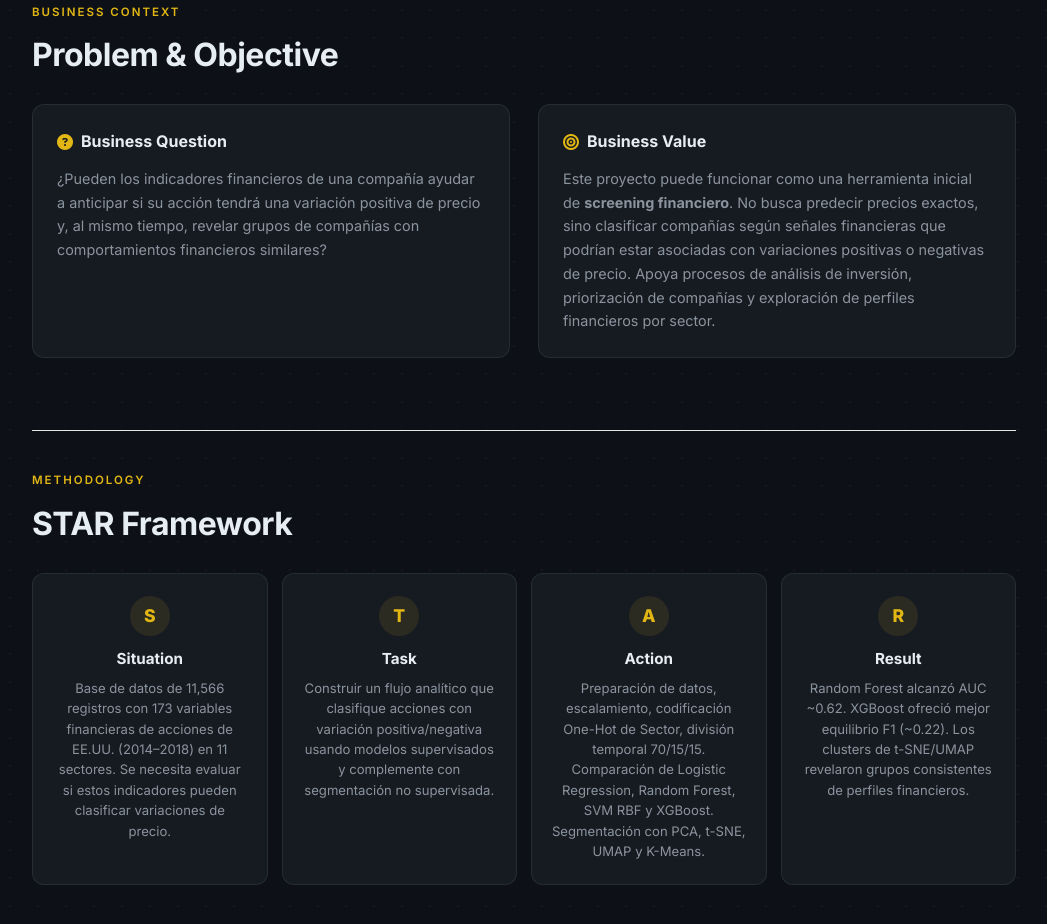
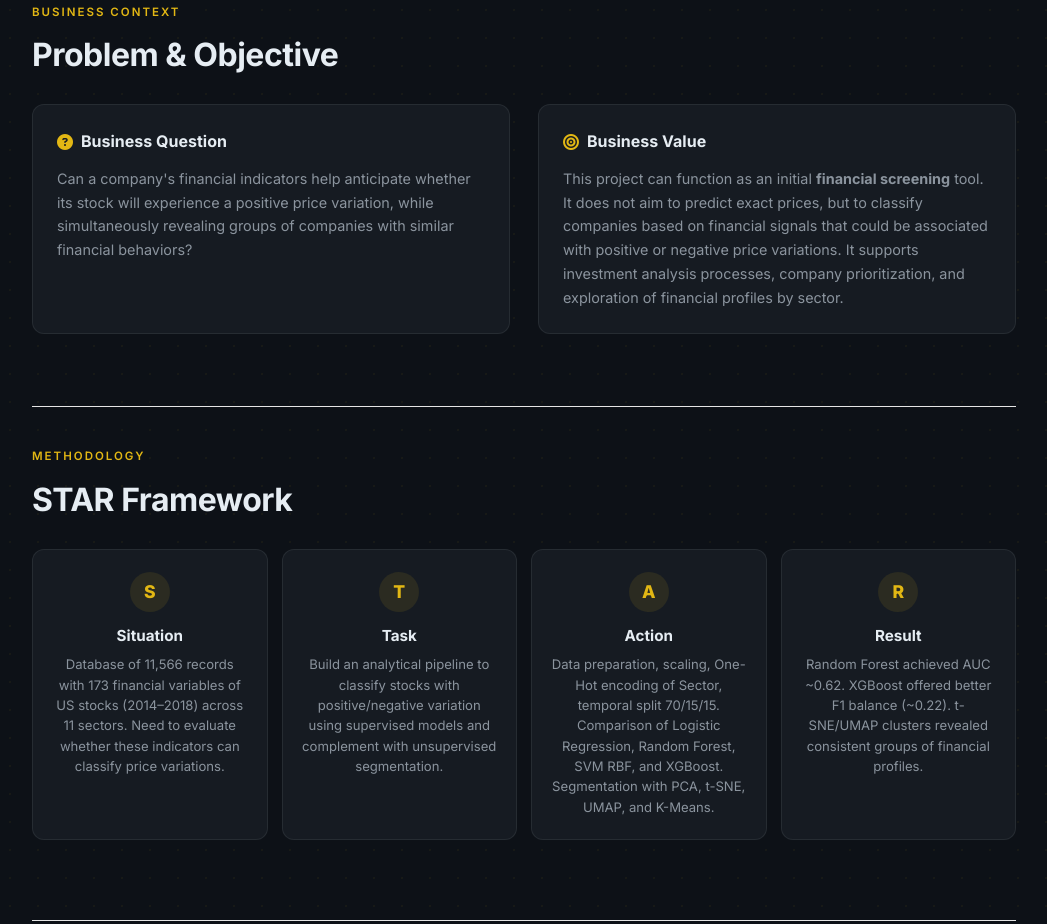
Before and after one commit to Deunich/Portfolio_page, a plain HTML site: page projects/us_stocks_indicators.html in a window 1280 px wide. Shown: the part 732-1656 px from the top of the page, without its empty margins (116-1163 px from the left). Drawn offline with Linux system fonts and the light colour scheme.

Commit message:
fix: translate Business Context and STAR Framework to English, update cluster map icon

```diff
--- a/projects/us_stocks_indicators.html
+++ b/projects/us_stocks_indicators.html
@@ -160,11 +160,11 @@
     <div class="overview-grid">
       <div class="overview-card">
         <h3><i class="fas fa-question-circle"></i> Business Question</h3>
-        <p>¿Pueden los indicadores financieros de una compañía ayudar a anticipar si su acción tendrá una variación positiva de precio y, al mismo tiempo, revelar grupos de compañías con comportamientos financieros similares?</p>
+        <p>Can a company's financial indicators help anticipate whether its stock will experience a positive price variation, while simultaneously revealing groups of companies with similar financial behaviors?</p>
       </div>
       <div class="overview-card">
         <h3><i class="fas fa-bullseye"></i> Business Value</h3>
-        <p>Este proyecto puede funcionar como una herramienta inicial de <strong>screening financiero</strong>. No busca predecir precios exactos, sino clasificar compañías según señales financieras que podrían estar asociadas con variaciones positivas o negativas de precio. Apoya procesos de análisis de inversión, priorización de compañías y exploración de perfiles financieros por sector.</p>
+        <p>This project can function as an initial <strong>financial screening</strong> tool. It does not aim to predict exact prices, but to classify companies based on financial signals that could be associated with positive or negative price variations. It supports investment analysis processes, company prioritization, and exploration of financial profiles by sector.</p>
       </div>
     </div>
   </section>
@@ -174,10 +174,10 @@
     <p class="section-label">Methodology</p>
     <h2>STAR Framework</h2>
     <div class="star-grid">
-      <div class="star-card"><div class="star-letter">S</div><h4>Situation</h4><p>Base de datos de 11,566 registros con 173 variables financieras de acciones de EE.UU. (2014–2018) en 11 sectores. Se necesita evaluar si estos indicadores pueden clasificar variaciones de precio.</p></div>
-      <div class="star-card"><div class="star-letter">T</div><h4>Task</h4><p>Construir un flujo analítico que clasifique acciones con variación positiva/negativa usando modelos supervisados y complemente con segmentación no supervisada.</p></div>
-      <div class="star-card"><div class="star-letter">A</div><h4>Action</h4><p>Preparación de datos, escalamiento, codificación One-Hot de Sector, división temporal 70/15/15. Comparación de Logistic Regression, Random Forest, SVM RBF y XGBoost. Segmentación con PCA, t-SNE, UMAP y K-Means.</p></div>
-      <div class="star-card"><div class="star-letter">R</div><h4>Result</h4><p>Random Forest alcanzó AUC ~0.62. XGBoost ofreció mejor equilibrio F1 (~0.22). Los clusters de t-SNE/UMAP revelaron grupos consistentes de perfiles financieros.</p></div>
+            <div class="star-card"><div class="star-letter">S</div><h4>Situation</h4><p>Database of 11,566 records with 173 financial variables of US stocks (2014–2018) across 11 sectors. Need to evaluate whether these indicators can classify price variations.</p></div>
+      <div class="star-card"><div class="star-letter">T</div><h4>Task</h4><p>Build an analytical pipeline to classify stocks with positive/negative variation using supervised models and complement with unsupervised segmentation.</p></div>
+      <div class="star-card"><div class="star-letter">A</div><h4>Action</h4><p>Data preparation, scaling, One-Hot encoding of Sector, temporal split 70/15/15. Comparison of Logistic Regression, Random Forest, SVM RBF, and XGBoost. Segmentation with PCA, t-SNE, UMAP, and K-Means.</p></div>
+      <div class="star-card"><div class="star-letter">R</div><h4>Result</h4><p>Random Forest achieved AUC ~0.62. XGBoost offered better F1 balance (~0.22). t-SNE/UMAP clusters revealed consistent groups of financial profiles.</p></div>
     </div>
   </section>
 
@@ -268,7 +268,7 @@
       <div class="viz-item"><i class="fas fa-chart-pie"></i> Class variable distribution</div>
       <div class="viz-item"><i class="fas fa-chart-bar"></i> Average Price Var per year</div>
       <div class="viz-item"><i class="fas fa-chart-column"></i> Model comparison: Accuracy, F1, AUC</div>
-      <div class="viz-item"><i class="fas fa-map-alt"></i> 2D cluster map with t-SNE and UMAP</div>
+      <div class="viz-item"><i class="fas fa-map-marked-alt"></i> 2D cluster map with t-SNE and UMAP</div>
       <div class="viz-item"><i class="fas fa-th"></i> Heatmap: clusters vs Price Var deciles</div>
       <div class="viz-item"><i class="fas fa-star"></i> Feature importance (best model)</div>
       <div class="viz-item"><i class="fas fa-table"></i> Confusion matrix (selected model)</div>
```
